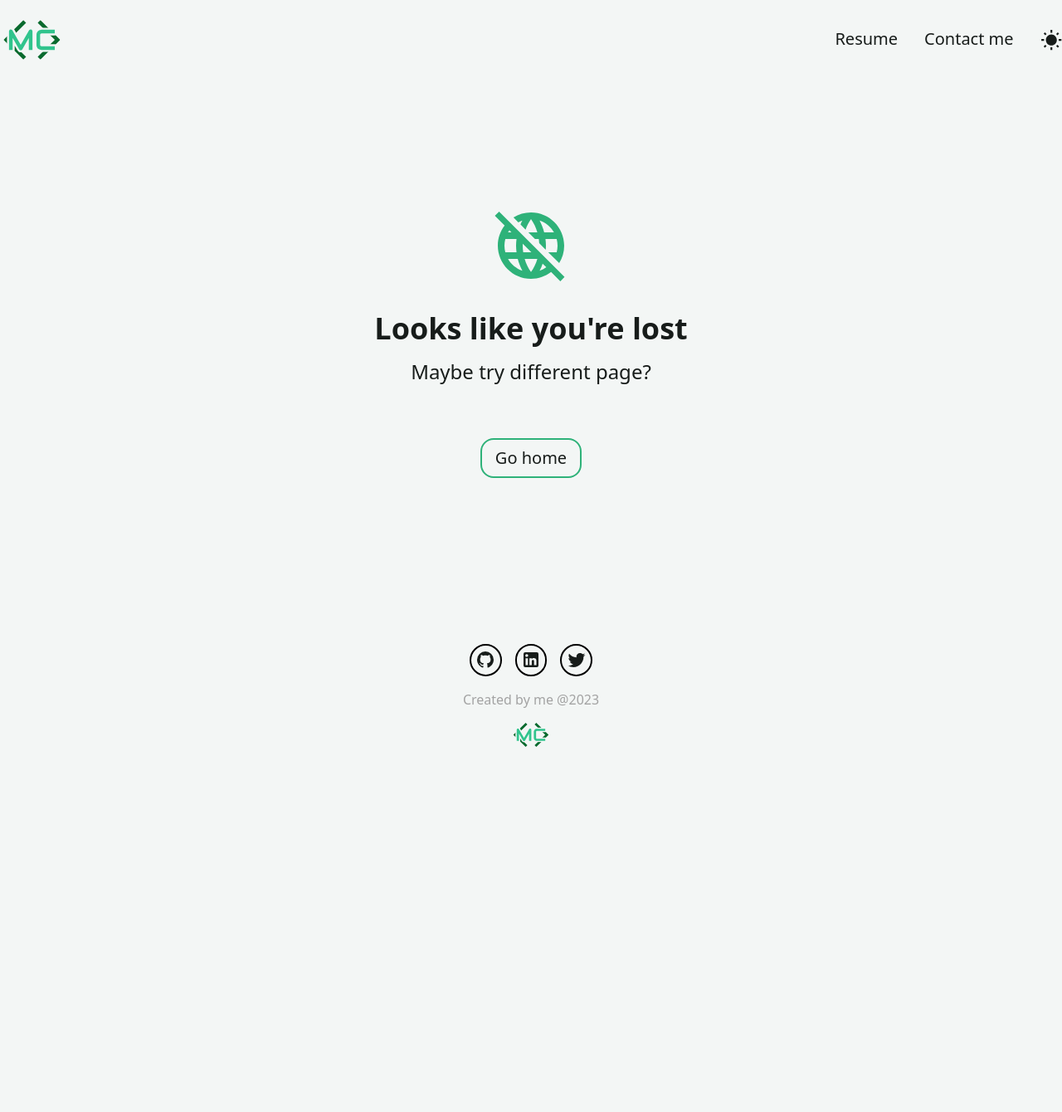
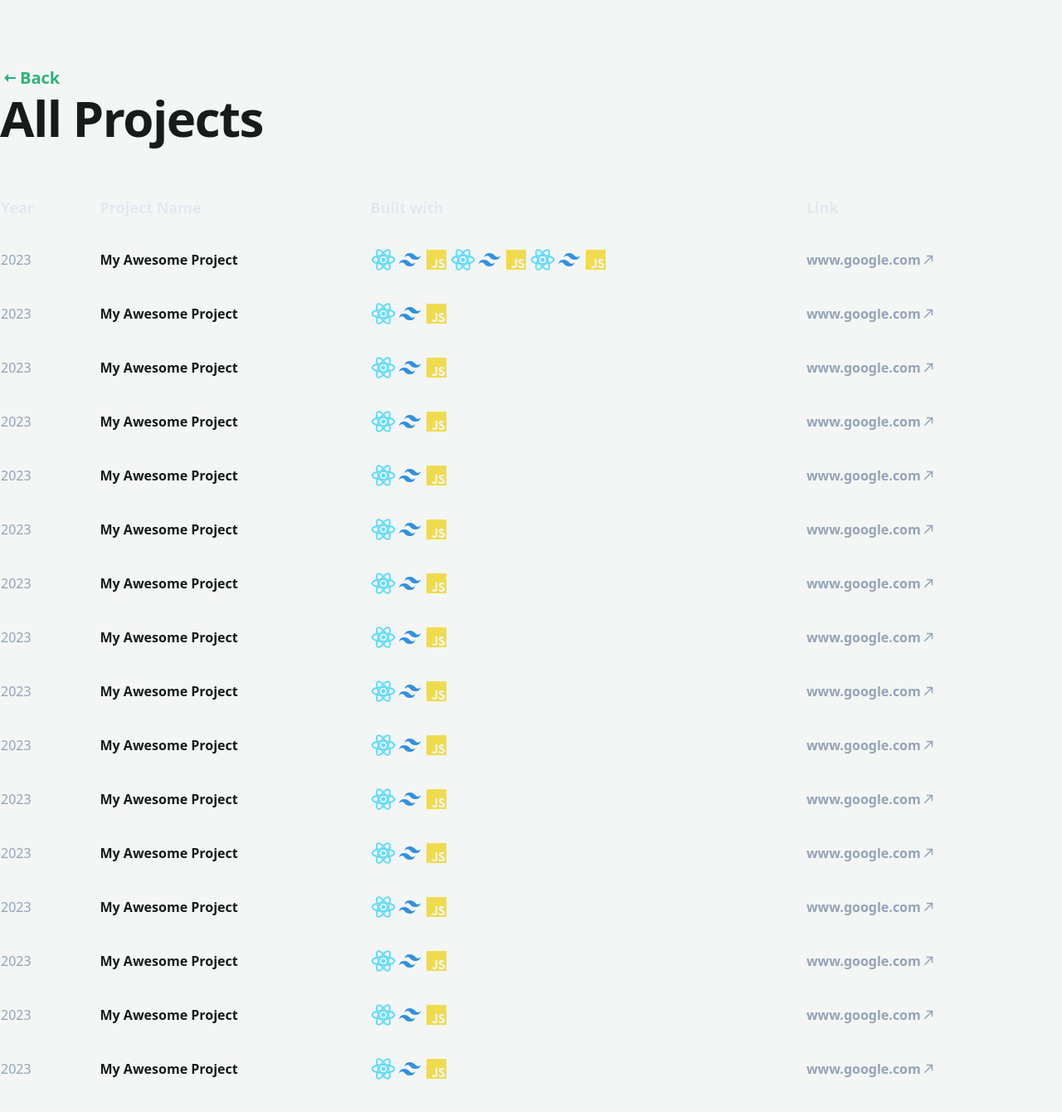
Before and after one commit to michalciberej/Personal-website, a React (Vite) app: page /archive in a window 1280 px wide. Shown: the top 1340 px of the page at 83% size. Before the commit the page ends 919 px from the top, so only its background shows below. Built offline with nearby package versions, Linux system fonts and the light colour scheme.

Commit message:
Added Archive page and ArchiveProject component

```diff
--- a/index.html
+++ b/index.html
@@ -1,5 +1,7 @@
 <!DOCTYPE html>
-<html lang="en">
+<html
+  lang="en"
+  class="scroll-smooth">
   <head>
     <meta charset="UTF-8" />
     <link
--- /dev/null
+++ b/src/components/ArchiveProject.jsx
@@ -0,0 +1,42 @@
+import Icon from '@mdi/react';
+import { mdiArrowTopRight } from '@mdi/js';
+
+const ArchiveProject = ({ year, techs, links, children }) => {
+  return (
+    <>
+      <tr className='border-b border-slate-300/10 last:border-none'>
+        <td className='py-4 pr-8 text-slate-400 text-md'>{year}</td>
+        <td className='py-4 pr-8 font-semibold leading-snug text-md'>
+          {children}
+        </td>
+        <td className='py-4 pr-8 font-semibold text-slate-400 text-md flex items-center'>
+          {techs != null
+            ? techs.map((el, index) => (
+                <img
+                  src={el}
+                  alt='react'
+                  key={index}
+                  className='w-8'
+                />
+              ))
+            : null}
+        </td>
+        <td className='py-4 pr-8 font-semibold text-slate-400 text-md '>
+          <a
+            href='google.com'
+            target='_blank'
+            className='flex group leading-tight items-center text-md font-semibold text-slate-400 hover:text-primary'>
+            {links}
+            <Icon
+              path={mdiArrowTopRight}
+              size={0.75}
+              className='group-hover:-translate-y-1 group-hover:translate-x-1 transition-transform '
+            />
+          </a>
+        </td>
+      </tr>
+    </>
+  );
+};
+
+export default ArchiveProject;
--- a/src/components/Projects.jsx
+++ b/src/components/Projects.jsx
@@ -1,8 +1,11 @@
+import { Link } from 'react-router-dom';
 import Project from './Project';
 
 const Projects = () => {
   return (
-    <div className=' mx-auto container my-20'>
+    <div
+      id='projects'
+      className=' mx-auto container my-20'>
       <h3 className='text-3xl font-extrabold mb-8 text-center'>
         Recent projects
       </h3>
@@ -35,6 +38,23 @@ const Projects = () => {
           right={true}>
           Messaging app
         </Project>
+        <Project
+          thumbnail={'./src/assets/typescript.svg'}
+          description={'lorem ipsum blablablablablabla'}
+          techs={[
+            './src/assets/react.svg',
+            './src/assets/nodejs.svg',
+            './src/assets/express.svg',
+            './src/assets/sass.svg',
+            './src/assets/mongodb.svg',
+            './src/assets/vite.svg',
+          ]}
+          right={true}>
+          Messaging app
+        </Project>
+      </div>
+      <div>
+        <Link to='/archive'>All projects</Link>
       </div>
     </div>
   );
--- a/src/main.jsx
+++ b/src/main.jsx
@@ -6,6 +6,7 @@ import Home from './pages/Home';
 import Contactme from './pages/Contactme';
 import Error from './pages/Error';
 import Thankyou from './pages/Thankyou';
+import Archive from './pages/Archive';
 
 const router = createBrowserRouter([
   {
@@ -23,6 +24,11 @@ const router = createBrowserRouter([
     element: <Thankyou />,
     errorElement: <Error />,
   },
+  {
+    path: '/archive',
+    element: <Archive />,
+    errorElement: <Error />,
+  },
 ]);
 
 ReactDOM.createRoot(document.getElementById('root')).render(
--- /dev/null
+++ b/src/pages/Archive.jsx
@@ -0,0 +1,212 @@
+import Icon from '@mdi/react';
+import { mdiArrowLeftThin } from '@mdi/js';
+import { Link } from 'react-router-dom';
+import ArchiveProject from '../components/ArchiveProject';
+
+const Archive = () => {
+  return (
+    <div className='container py-20 mx-auto'>
+      <div>
+        <Link
+          to='/'
+          className='group mb-1 inline-flex items-center font-semibold leading-tight text-primary'>
+          <Icon
+            path={mdiArrowLeftThin}
+            size={1}
+            className='group-hover:-translate-x-2 transition-transform'
+          />
+          <h3 className='text-xl '>Back</h3>
+        </Link>
+        <h1 className='text-6xl font-extrabold tracking-tight'>All Projects</h1>
+      </div>
+      <table className='mt-12 w-full border-collapse text-left'>
+        <thead className='sticky -top-1 border-b bg-background dark:bg-backgroundD border-slate-300/10 pb-2 w-full'>
+          <tr>
+            <th className='font-semibold py-4 pr-8 text-slate-200 text-lg'>
+              Year
+            </th>
+            <th className='font-semibold py-4 pr-8 text-slate-200 text-lg'>
+              Project Name
+            </th>
+            <th className='font-semibold py-4 pr-8 text-slate-200 text-lg'>
+              Built with
+            </th>
+            <th className='py-4 pr-8font-semibold text-slate-200 text-lg'>
+              Link
+            </th>
+          </tr>
+        </thead>
+        <tbody>
+          <ArchiveProject
+            year={2023}
+            techs={[
+              './src/assets/react.svg',
+              './src/assets/tailwind.svg',
+              './src/assets/javascript.svg',
+              './src/assets/react.svg',
+              './src/assets/tailwind.svg',
+              './src/assets/javascript.svg',
+              './src/assets/react.svg',
+              './src/assets/tailwind.svg',
+              './src/assets/javascript.svg',
+            ]}
+            links={'www.google.com'}>
+            My Awesome Project
+          </ArchiveProject>
+          <ArchiveProject
+            year={2023}
+            techs={[
+              './src/assets/react.svg',
+              './src/assets/tailwind.svg',
+              './src/assets/javascript.svg',
+            ]}
+            links={'www.google.com'}>
+            My Awesome Project
+          </ArchiveProject>
+          <ArchiveProject
+            year={2023}
+            techs={[
+              './src/assets/react.svg',
+              './src/assets/tailwind.svg',
+              './src/assets/javascript.svg',
+            ]}
+            links={'www.google.com'}>
+            My Awesome Project
+          </ArchiveProject>
+          <ArchiveProject
+            year={2023}
+            techs={[
+              './src/assets/react.svg',
+              './src/assets/tailwind.svg',
+              './src/assets/javascript.svg',
+            ]}
+            links={'www.google.com'}>
+            My Awesome Project
+          </ArchiveProject>
+          <ArchiveProject
+            year={2023}
+            techs={[
+              './src/assets/react.svg',
+              './src/assets/tailwind.svg',
+              './src/assets/javascript.svg',
+            ]}
+            links={'www.google.com'}>
+            My Awesome Project
+          </ArchiveProject>
+          <ArchiveProject
+            year={2023}
+            techs={[
+              './src/assets/react.svg',
+              './src/assets/tailwind.svg',
+              './src/assets/javascript.svg',
+            ]}
+            links={'www.google.com'}>
+            My Awesome Project
+          </ArchiveProject>
+          <ArchiveProject
+            year={2023}
+            techs={[
+              './src/assets/react.svg',
+              './src/assets/tailwind.svg',
+              './src/assets/javascript.svg',
+            ]}
+            links={'www.google.com'}>
+            My Awesome Project
+          </ArchiveProject>
+          <ArchiveProject
+            year={2023}
+            techs={[
+              './src/assets/react.svg',
+              './src/assets/tailwind.svg',
+              './src/assets/javascript.svg',
+            ]}
+            links={'www.google.com'}>
+            My Awesome Project
+          </ArchiveProject>
+          <ArchiveProject
+            year={2023}
+            techs={[
+              './src/assets/react.svg',
+              './src/assets/tailwind.svg',
+              './src/assets/javascript.svg',
+            ]}
+            links={'www.google.com'}>
+            My Awesome Project
+          </ArchiveProject>
+          <ArchiveProject
+            year={2023}
+            techs={[
+              './src/assets/react.svg',
+              './src/assets/tailwind.svg',
+              './src/assets/javascript.svg',
+            ]}
+            links={'www.google.com'}>
+            My Awesome Project
+          </ArchiveProject>
+          <ArchiveProject
+            year={2023}
+            techs={[
+              './src/assets/react.svg',
+              './src/assets/tailwind.svg',
+              './src/assets/javascript.svg',
+            ]}
+            links={'www.google.com'}>
+            My Awesome Project
+          </ArchiveProject>
+          <ArchiveProject
+            year={2023}
+            techs={[
+              './src/assets/react.svg',
+              './src/assets/tailwind.svg',
+              './src/assets/javascript.svg',
+            ]}
+            links={'www.google.com'}>
+            My Awesome Project
+          </ArchiveProject>
+          <ArchiveProject
+            year={2023}
+            techs={[
+              './src/assets/react.svg',
+              './src/assets/tailwind.svg',
+              './src/assets/javascript.svg',
+            ]}
+            links={'www.google.com'}>
+            My Awesome Project
+          </ArchiveProject>
+          <ArchiveProject
+            year={2023}
+            techs={[
+              './src/assets/react.svg',
+              './src/assets/tailwind.svg',
+              './src/assets/javascript.svg',
+            ]}
+            links={'www.google.com'}>
+            My Awesome Project
+          </ArchiveProject>
+          <ArchiveProject
+            year={2023}
+            techs={[
+              './src/assets/react.svg',
+              './src/assets/tailwind.svg',
+              './src/assets/javascript.svg',
+            ]}
+            links={'www.google.com'}>
+            My Awesome Project
+          </ArchiveProject>
+          <ArchiveProject
+            year={2023}
+            techs={[
+              './src/assets/react.svg',
+              './src/assets/tailwind.svg',
+              './src/assets/javascript.svg',
+            ]}
+            links={'www.google.com'}>
+            My Awesome Project
+          </ArchiveProject>
+        </tbody>
+      </table>
+    </div>
+  );
+};
+
+export default Archive;
```
